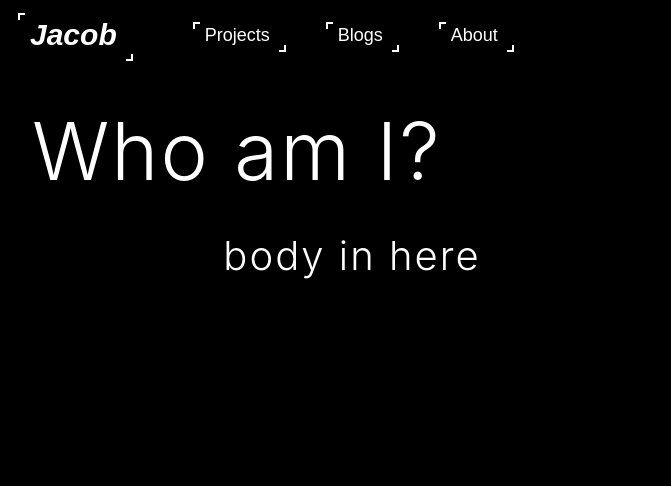
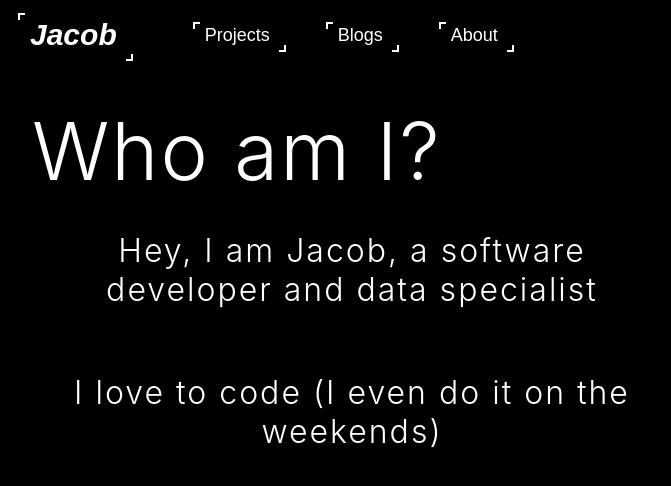
Before and after one commit to jacob-frazer/personal-site, a React (Create React App) app: page /about in a window 1280 px wide. Shown: the top 486 px of the page, without its empty margins (0-671 px from the left). Built offline with nearby package versions, Linux system fonts and the light colour scheme.

Commit message:
Making colour theme black throughout

```diff
--- a/src/Components/About.tsx
+++ b/src/Components/About.tsx
@@ -26,8 +26,8 @@ const AboutHeader = styled.div`
   letter-spacing: 2px;
   `;
 
-const AboutBody = styled.div`
-  font-size: 2.5rem;
+const AboutText = styled.div`
+  font-size: 2rem;
   color: ${colours.white};
   width: 50%;
   padding: 2rem;
@@ -41,9 +41,12 @@ class AboutPage extends React.Component{
         <>
         <Background backgroundCol={colours.black} height="93vh">
           <AboutHeader>Who am I?</AboutHeader>
-          <AboutBody>
-            body in here
-          </AboutBody>
+          <AboutText>
+            Hey, I am Jacob, a software developer and data specialist
+          </AboutText>
+          <AboutText>
+            I love to code (I even do it on the weekends)
+          </AboutText>
         </Background>
         </>
       )
--- a/src/Components/ProjectsInfo.tsx
+++ b/src/Components/ProjectsInfo.tsx
@@ -9,7 +9,7 @@ const ContentBox = styled.div<{ background: string }>`
     background-color: ${props => props.background};
     border-radius: 1rem;
     padding: 1rem;
-    box-shadow: 5px 5px #e3e3e3;
+    box-shadow: 0.2rem 0.2rem white;
     `;
 
 const CentreText = styled.div<{ float:string, width:string, fontcol:string }>`
@@ -38,10 +38,11 @@ const ExplanationText = styled.div<{  }>`
     column-fill: auto;
     float: left;
     padding: 3rem;
-    border-right: 2px solid ${colours.lightgrey};
+    border-right: 2px solid ${colours.white};
     font-size: 0.875rem;
     line-height: 1.5;
     margin-bottom: 1.25rem;
+    color: ${colours.white};
     `;
 
 const ExplanationHeader = styled.h1`
@@ -170,13 +171,13 @@ const ProjectInfo = () => {
 
     return (
         <>
-        <Background backgroundCol='white' height='17rem'>
-            <CentreText float="left" width="70%" fontcol="black">
+        <Background backgroundCol={colours.black} height='17rem'>
+            <CentreText float="left" width="70%" fontcol={colours.white}>
                 <Headline>{content.headline}</Headline>
                 <Intro>{content.intro}</Intro>
             </CentreText>
 
-            <CentreText float="right" width="20%" fontcol="black">
+            <CentreText float="right" width="20%" fontcol={colours.white}>
                 <TechnologiesHeader>Technologies</TechnologiesHeader>
                 <TechnologiesList>
                     {content.technologies.map((x:string) => <TechnologiesListItem>{x}</TechnologiesListItem>)}
@@ -184,16 +185,16 @@ const ProjectInfo = () => {
             </CentreText>
         </Background>
 
-        <Background backgroundCol={colours.lightgrey} height='0.25rem'/>
+        <Background backgroundCol={colours.white} height='0.25rem'/>
 
-        <Background backgroundCol={colours.mid} height='50rem'>
+        <Background backgroundCol={colours.black} height='50rem'>
             <ExplanationText>
                 <ExplanationHeader>Deep Dive</ExplanationHeader>
                 {content.explanation}
             </ExplanationText>
 
             <Outcomes>
-                <ContentBox background='white'>
+                <ContentBox background={colours.mid}>
                     <OutcomesHeader>Successes & Outcomes</OutcomesHeader>
                     <OutcomesList>
                         {content.outcomes.map((x:string) => <OutcomesListItem>{x}</OutcomesListItem>)}
```
